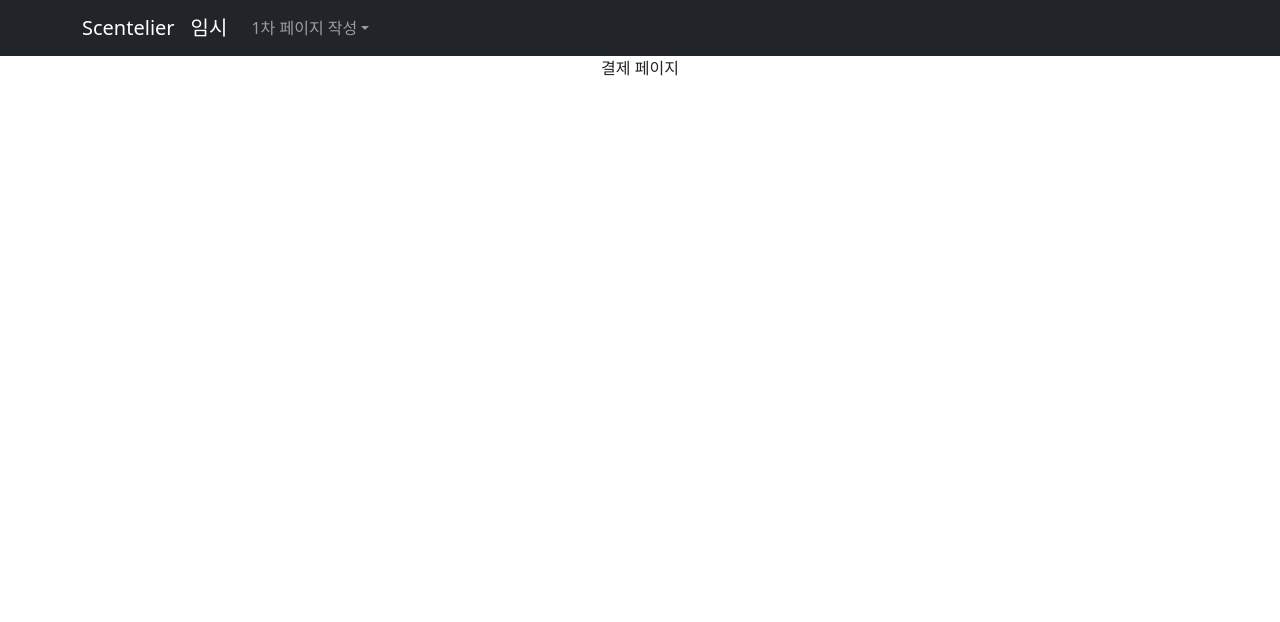
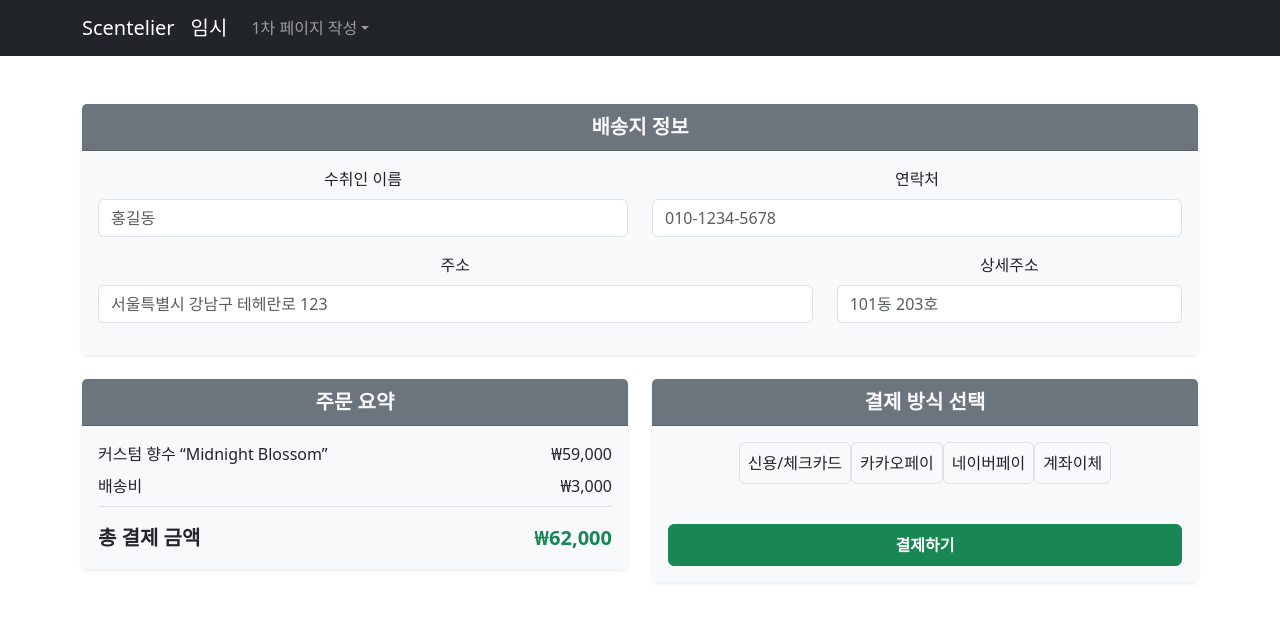
Before and after one commit to ClarkAltius/scentelier_project, a React (Create React App) app in the folder frontend/: page /payments in a window 1280 px wide. Shown: the top 622 px of the page. Built offline with nearby package versions, Linux system fonts and the light colour scheme.

Commit message:
결제 페이지 임시 commit

```diff
--- a/frontend/src/pages/Payments.js
+++ b/frontend/src/pages/Payments.js
@@ -1,9 +1,210 @@
-function App() {
-    return(
-        <>
-            결제 페이지
-        </>
+import { useState } from "react";
+import { Container, Row, Col, Card, Button, Form, Modal } from "react-bootstrap";
+import { useNavigate } from "react-router-dom";
+
+function Payments(props) {
+    const [method, setMethod] = useState("card");
+    const [showModal, setShowModal] = useState(false);
+    const [delivery, setDelivery] = useState({
+        receiver: "",
+        phone: "",
+        address: "",
+        detail: "",
+    });
+
+    const navigate = useNavigate();
+
+    const totalPrice = 62000; // 예시 금액
+
+    const paymentMethods = [
+        { id: "Card", name: "신용/체크카드" },
+        { id: "KakaoPay", name: "카카오페이" },
+        { id: "NaverPay", name: "네이버페이"},
+        { id: "Bank", name: "계좌이체" },
+    ];
+
+    const handleChange = (e) => {
+        setDelivery({ ...delivery, [e.target.name]: e.target.value });
+    };
+
+    const handleSubmit = () => {
+        if (!delivery.receiver || !delivery.phone || !delivery.address) {
+            alert("배송지 정보를 모두 입력해주세요.");
+            return;
+        }
+        setShowModal(true);
+    };
+
+    const closeModal = () => {
+        setShowModal(false);
+        // 결제 완료 후 리다이렉트 또는 초기화
+        window.scrollTo(0, 0);
+    };
+
+    return (
+        <Container className="py-5">
+            <Row className="g-4">
+                {/* 배송 정보 */}
+                <Col md={12}>
+                    <Card className="shadow-sm border-0" bg="light">
+                        <Card.Header className="bg-secondary text-light fw-bold fs-5">
+                        배송지 정보
+                        </Card.Header>
+                        <Card.Body>
+                        <Form>
+                            <Row className="mb-3">
+                            <Col md={6}>
+                                <Form.Label>수취인 이름</Form.Label>
+                                <Form.Control
+                                type="text"
+                                name="receiver"
+                                placeholder="홍길동"
+                                value={delivery.receiver}
+                                onChange={handleChange}
+                                />
+                            </Col>
+                            <Col md={6}>
+                                <Form.Label>연락처</Form.Label>
+                                <Form.Control
+                                type="text"
+                                name="phone"
+                                placeholder="010-1234-5678"
+                                value={delivery.phone}
+                                onChange={handleChange}
+                                />
+                            </Col>
+                            </Row>
+                            <Row className="mb-3">
+                            <Col md={8}>
+                                <Form.Label>주소</Form.Label>
+                                <Form.Control
+                                type="text"
+                                name="address"
+                                placeholder="서울특별시 강남구 테헤란로 123"
+                                value={delivery.address}
+                                onChange={handleChange}
+                                />
+                            </Col>
+                            <Col md={4}>
+                                <Form.Label>상세주소</Form.Label>
+                                <Form.Control
+                                type="text"
+                                name="detail"
+                                placeholder="101동 203호"
+                                value={delivery.detail}
+                                onChange={handleChange}
+                                />
+                            </Col>
+                            </Row>
+                        </Form>
+                        </Card.Body>
+                    </Card>
+                </Col>
+                <Col md={6}>
+                    {/* 주문 요약 */}
+                    <Card className="shadow-sm border-0"  bg="light">
+                        <Card.Header className="bg-secondary text-light fw-bold fs-5">
+                        주문 요약
+                        </Card.Header>
+                        <Card.Body>
+                            <div className="d-flex justify-content-between mb-2">
+                                <span>커스텀 향수 “Midnight Blossom”</span>
+                                <span>₩59,000</span>
+                            </div>
+                            <div className="d-flex justify-content-between mb-3 border-bottom pb-2">
+                                <span>배송비</span>
+                                <span>₩3,000</span>
+                            </div>
+                            <div className="d-flex justify-content-between fw-bold fs-5">
+                                <span>총 결제 금액</span>
+                                <span className="text-success">₩62,000</span>
+                            </div>
+                        </Card.Body>
+                    </Card>
+                </Col>
+
+                {/* 결제 방식 */}
+                <Col md={6}>
+                    <Card className="shadow-sm border-0"  bg="light">
+                        <Card.Header className="bg-secondary text-light fw-bold fs-5">
+                        결제 방식 선택
+                        </Card.Header>
+                        <Card.Body>
+                        <Form>
+                            {paymentMethods.map((m) => (
+                                <label className={`mb-3 p-2 rounded ${
+                                        method === m.id
+                                            ? "bg-success text-light border"
+                                            : "border"
+                                        }`}>
+                                    <Form.Check
+                                        key={m.id}
+                                        type="radio"
+                                        id={m.id}
+                                        name="payment"
+                                        checked={method === m.id}
+                                        onChange={() => setMethod(m.id)}
+                                        style={{display: "none"}}
+                                    />
+                                {m.name}
+                                </label>
+                            ))}
+                        </Form>
+
+                        <Button
+                            variant="success"
+                            className="w-100 mt-4 py-2 fw-semibold"
+                            onClick={handleSubmit}
+                        >
+                            결제하기
+                        </Button>
+                        </Card.Body>
+                    </Card>
+                </Col>
+            </Row>
+
+            {/* 결제 정보 확인 모달 */}
+            <Modal show={showModal} onHide={() => setShowModal(false)} centered>
+                <Modal.Header closeButton className="bg-success text-white">
+                <Modal.Title>결제 완료</Modal.Title>
+                </Modal.Header>
+                <Modal.Body>
+                <h5 className="fw-bold mb-3">결제 정보</h5>
+                <p>
+                    <strong>수취인:</strong> {delivery.receiver}
+                </p>
+                <p>
+                    <strong>연락처:</strong> {delivery.phone}
+                </p>
+                <p>
+                    <strong>배송지:</strong> {delivery.address} {delivery.detail}
+                </p>
+                <p>
+                    <strong>결제 방식:</strong>{" "}
+                    {paymentMethods.find((m) => m.id === method)?.name}
+                </p>
+                <hr />
+                <p className="fw-bold fs-5 text-center">
+                    총 결제 금액:{" "}
+                    <span className="text-success">
+                    ₩{totalPrice.toLocaleString()}
+                    </span>
+                </p>
+                </Modal.Body>
+                <Modal.Footer>
+                <Button variant="secondary" onClick={() => navigate("/")}>
+                    홈으로
+                </Button>
+                <Button
+                    variant="success"
+                    onClick={() => navigate("/order/list")}
+                >
+                    주문내역
+                </Button>
+                </Modal.Footer>
+            </Modal>
+        </Container>
     );
 }
 
-export default App;
+export default Payments;
```
